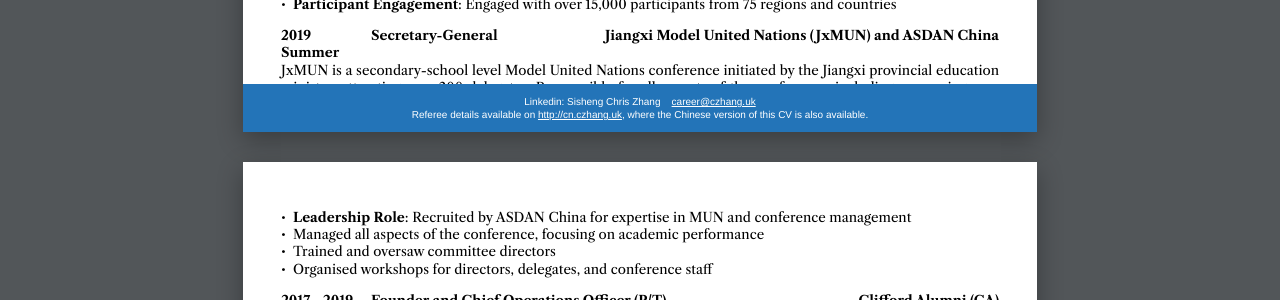
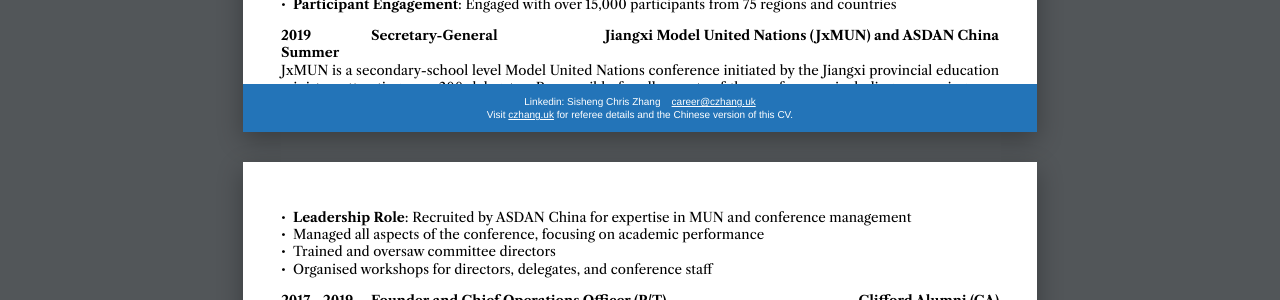
Before and after one commit to kzssc/cv, a Jekyll site: the page built from index.md, in a window 1280 px wide and 1400 px high, scrolled down 917 px. Shown: the part 151-451 px from the top of the window. Built offline with Jekyll 4.4.1, drawn with Linux system fonts in a browser that asks for light colours; some of the changed text lies outside the part shown.

Commit message:
Update footer banner to link to czhang.uk for referee details and Chinese CV

```diff
--- a/_layouts/cv.html
+++ b/_layouts/cv.html
@@ -47,7 +47,7 @@
         <div class="banner-line">注: 推荐人信息及本简历的英文版、学术版等更多详情，请访问 <a href="http://cn.czhang.uk">http://cn.czhang.uk</a>。</div>
         {% else %}
         <div class="banner-line">Linkedin: Sisheng Chris Zhang &nbsp;&nbsp; <a href="mailto:career(at)czhang.uk" onclick="this.href=this.href.replace('(at)','@')">career@czhang.uk</a></div>
-        <div class="banner-line">Referee details available on <a href="http://cn.czhang.uk">http://cn.czhang.uk</a>, where the Chinese version of this CV is also available.</div>
+        <div class="banner-line">Visit <a href="https://czhang.uk">czhang.uk</a> for referee details and the Chinese version of this CV.</div>
         {% endif %}
       </footer>
     </div>
@@ -64,7 +64,7 @@
         <div class="banner-line">注: 推荐人信息及本简历的英文版、学术版等更多详情，请访问 <a href="http://cn.czhang.uk">http://cn.czhang.uk</a>。</div>
         {% else %}
         <div class="banner-line">Linkedin: Sisheng Chris Zhang &nbsp;&nbsp; <a href="mailto:career(at)czhang.uk" onclick="this.href=this.href.replace('(at)','@')">career@czhang.uk</a></div>
-        <div class="banner-line">Referee details available on <a href="http://cn.czhang.uk">http://cn.czhang.uk</a>, where the Chinese version of this CV is also available.</div>
+        <div class="banner-line">Visit <a href="https://czhang.uk">czhang.uk</a> for referee details and the Chinese version of this CV.</div>
         {% endif %}
       </footer>
     </div>
```
Also changed, not shown: 3 other files.
